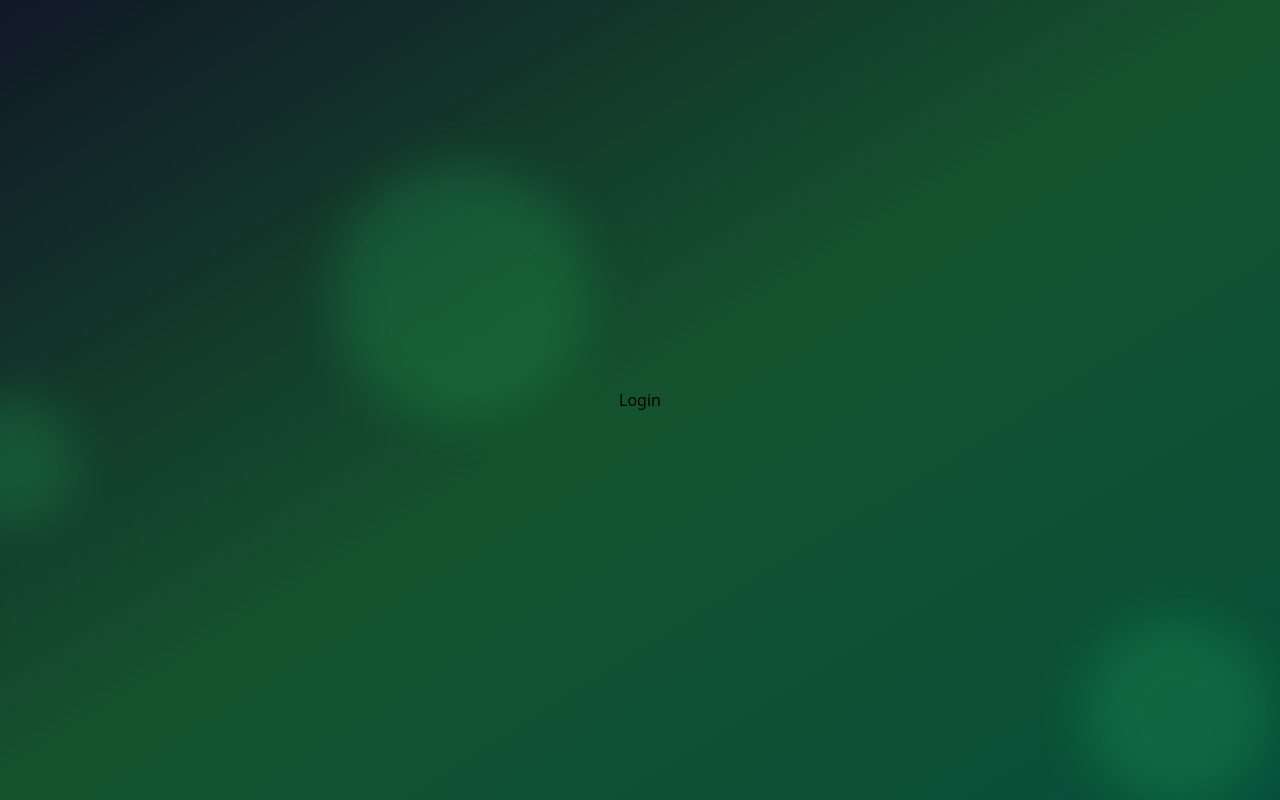
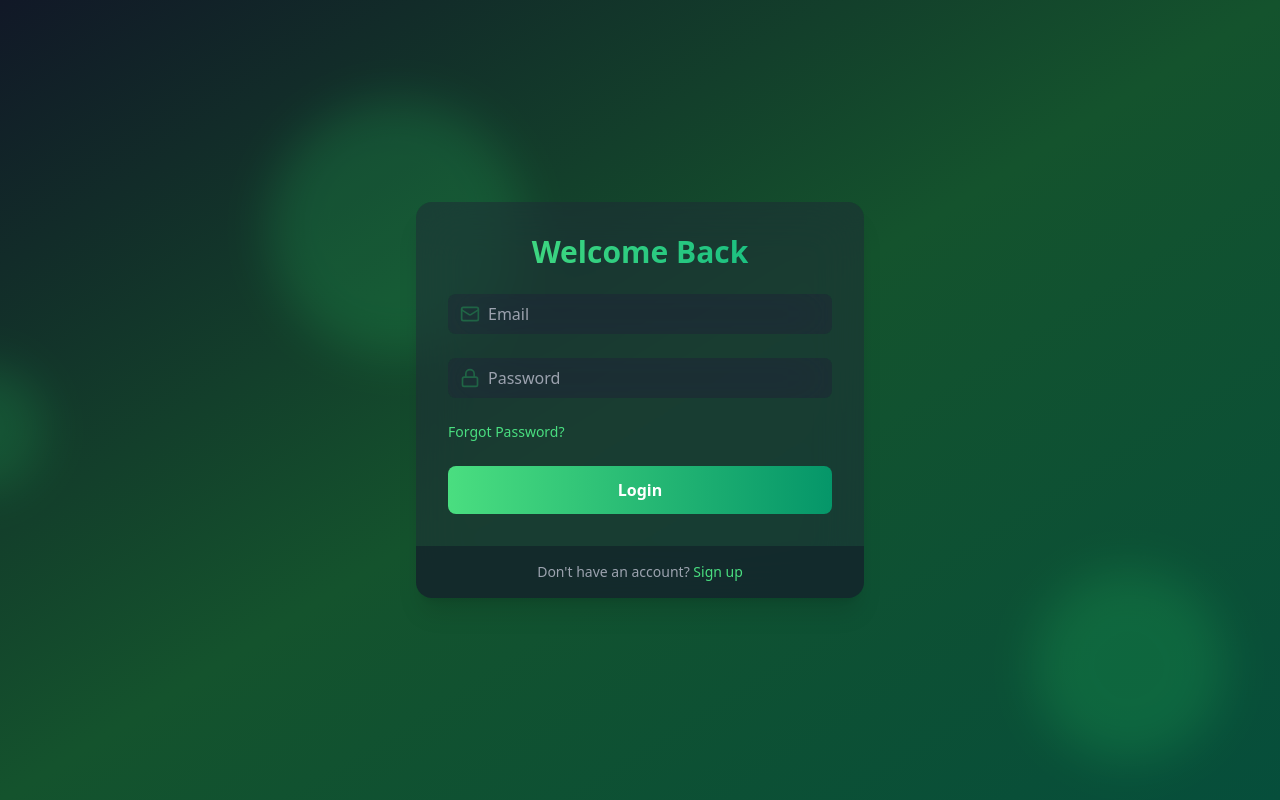
Before and after one commit to adityaamalik/Advance_MERN_Stack_Authentication, a React (Vite) app in the folder frontend/: page /login in a window 1280 px wide. Built offline with nearby package versions, Linux system fonts and the light colour scheme; the HTML template or start-up script is replaced by a standard one.

Commit message:
LoginPage UI completed

```diff
--- a/frontend/src/pages/LoginPage.jsx
+++ b/frontend/src/pages/LoginPage.jsx
@@ -1,8 +1,69 @@
+import { useState } from "react";
+import { motion } from "framer-motion";
+import { Mail, Lock, Loader } from "lucide-react";
+import { Link } from "react-router-dom";
+import Input from "../components/Input";
+
 const LoginPage = () => {
+    const [email, setEmail] = useState("");
+    const [password, setPassword] = useState("");
+    const isLoading = false;
+
+    const handleLogin = (e) => {
+        e.preventDefault();
+    }
+
     return (
-        <div>
-            <h1>Login</h1>
-        </div>
+        <motion.div
+            initial={{ opacity: 0, y: 20 }}
+            animate={{ opacity: 1, y: 0 }}
+            transition={{ duration: 0.5 }}
+            className="max-w-md w-full bg-gray-800 bg-opacity-50 backdrop-filter backdrop-blur-xl rounded-2xl shadow-xl overflow-hidden"
+        >
+            <div className="p-8">
+                <h2 className="text-3xl font-bold text-center mb-6 bg-gradient-to-r from-green-400 to-emerald-500 bg-clip-text text-transparent">
+                    Welcome Back
+                </h2>
+                <form onSubmit={handleLogin}>
+                    <Input
+                        icon={Mail}
+                        type="email"
+                        placeholder="Email"
+                        value={email}
+                        onChange={(e) => setEmail(e.target.value)}
+                    />
+                    <Input
+                        icon={Lock}
+                        type="password"
+                        placeholder="Password"
+                        value={password}
+                        onChange={(e) => setPassword(e.target.value)}
+                    />
+
+                    <div className="flex items-center mb-6">
+                        <Link to="/forgot-password" className="text-sm text-green-400 hover:underline">
+                            Forgot Password?
+                        </Link>
+                    </div>
+
+                    <motion.button
+                        whileHover={{ scale: 1.02 }}
+                        whileTap={{ scale: 0.98 }}
+                        className="w-full bg-gradient-to-r from-green-400 to-emerald-600 text-white font-bold py-3 px-4 rounded-lg hover:from-green-600 hover:to-emerald-700 transition duration-200 focus:outline-none focus:ring-2 focus:ring-green-500 focus:ring-offset-2 focus:ring-offset-gray-900"
+                        type="submit"
+                        disabled={isLoading}
+                    >
+                        {isLoading ? <Loader className="w-6 h-6 animate-spin mx-auto" /> : "Login"}
+                    </motion.button>
+                </form>
+            </div>
+
+            <div className="px-8 py-4 bg-gray-900 bg-opacity-50 flex justify-center">
+                <p className="text-sm text-gray-400">
+                    Don't have an account? <Link to="/signup" className="text-green-400 hover:underline">Sign up</Link>
+                </p>
+            </div>
+        </motion.div>
     )
 }
 
--- a/frontend/src/pages/SignupPage.jsx
+++ b/frontend/src/pages/SignupPage.jsx
@@ -18,7 +18,7 @@
             initial={{ opacity: 0, y: 20 }}
             animate={{ opacity: 1, y: 0 }}
             transition={{ duration: 0.5 }}
-            className="max-w-full bg-gray-800 bg-opacity-50 backdrop-filter backdrop-blur-xl rounded-2xl shadow-xl overflow-hidden">
+            className="max-w-md w-full bg-gray-800 bg-opacity-50 backdrop-filter backdrop-blur-xl rounded-2xl shadow-xl overflow-hidden">
             <div className="p-8">
                 <h2 className="text-3xl font-bold mb-6 text-center bg-gradient-to-r from-green-400 to-emerald-500 text-transparent bg-clip-text">
                     Create an account
@@ -31,14 +31,14 @@
 
                     <PasswordStrengthMeter password={password} />
 
-                    <motion.div
-                        className="text-center mt-5 w-full py-3 px-4 bg-gradient-to-r from-green-500 to-emerald-600 text-white font-bold rounded-lg shadow-lg hover:from-green-600 hover:to-emerald-700 focus:outline-none focus:ring-2 focus:ring-green-500 focus:ring-offset-2 focus:ring-offset-gray-900 transition duration-200"
+                    <motion.button
+                        className="mt-5 w-full py-3 px-4 bg-gradient-to-r from-green-500 to-emerald-600 text-white font-bold rounded-lg shadow-lg hover:from-green-600 hover:to-emerald-700 focus:outline-none focus:ring-2 focus:ring-green-500 focus:ring-offset-2 focus:ring-offset-gray-900 transition duration-200"
                         whileHover={{ scale: 1.02 }}
                         whileTap={{ scale: 0.98 }}
                         type="submit"
                     >
                         Sign Up
-                    </motion.div>
+                    </motion.button>
                 </form>
             </div>
             <div className="px-8 py-4 bg-gray-900 bg-opacity-50 flex justify-center">
```
